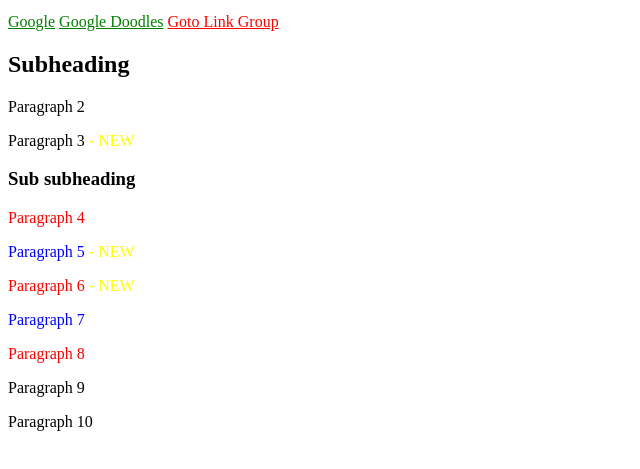
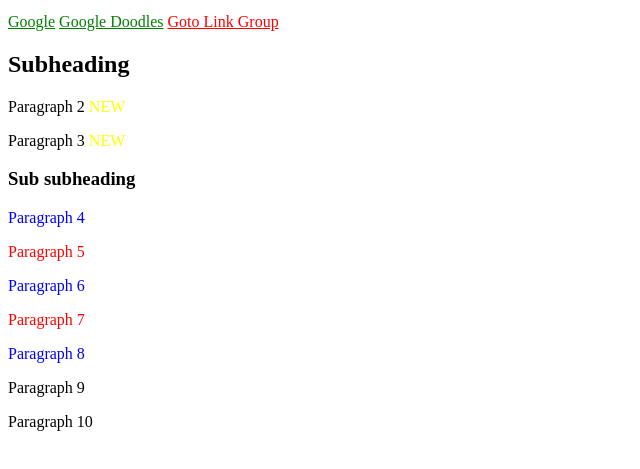
Before and after one commit to DenisSakic/Advanced-CSS, a plain HTML site: page index.html in a window 1280 px wide. Shown: the part 101-570 px from the top of the page, without its empty margins (0-640 px from the left). Drawn offline with Linux system fonts and the light colour scheme.

Commit message:
Update style.css

```diff
--- a/style.css
+++ b/style.css
@@ -1,24 +1,24 @@
-a[href^="https://www.google"], a[href^="http://www.google"] {
+a[href*="google"] {
   color: green;
 }
 
-  a[href^="https://www.link-group.eu/"] {
+a[href*="link-group"] {
   color: red;
 }
 
-  #second-div p:nth-of-type(odd) {
+#second-div > p:nth-child(odd) {
   color: red;
 }
-
-  #second-div p:nth-of-type(even) {
+#second-div > p:nth-child(even) {
   color: blue;
 }
 
-  #first-div p:nth-of-type(2)::after, #first-div p:nth-of-type(3)::after {
-    content: " - NEW";
+#first-div > p:nth-child(2):after,
+#first-div > p:nth-child(3):after {
+  content: " NEW";
   color: yellow;
 }
 
-  p:last-of-type:hover {
+body > p:last-of-type:hover {
   font-style: italic;
 }
```
Lines whose indentation alone changed are shown as unchanged.
